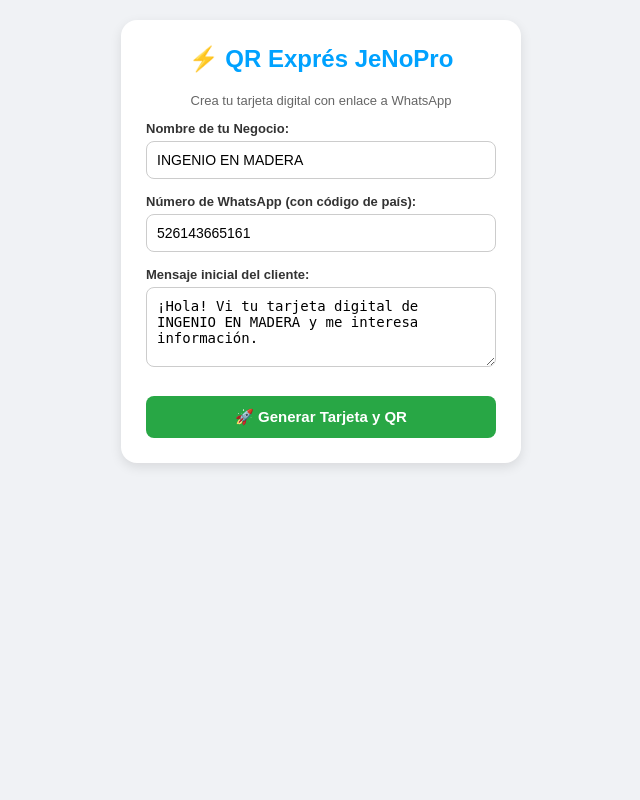
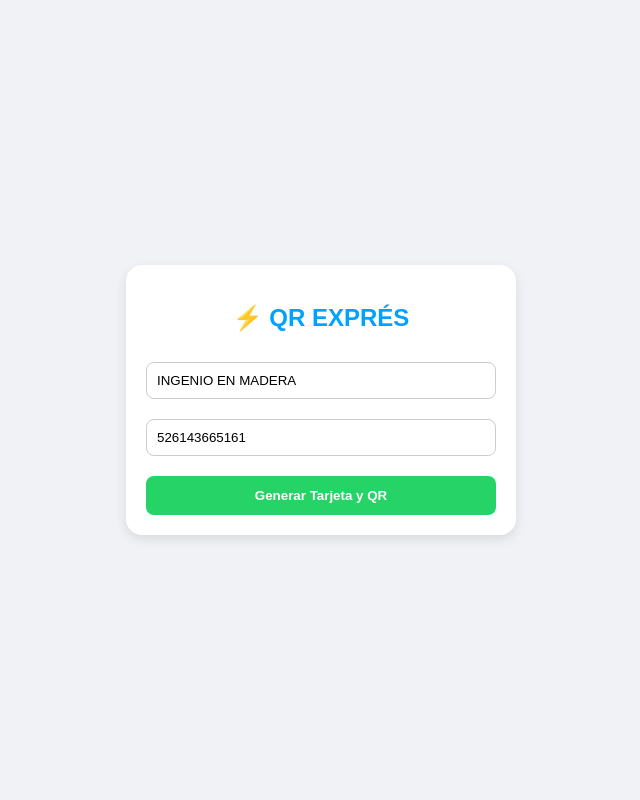
Before and after one commit to Jensau7/qr-expres-jenopro, a Flask app: page / in a window 1280 px wide. Shown: the whole page, without its empty margins (319-959 px from the left). Run offline with Flask 3, Linux system fonts and the light colour scheme.

Commit message:
Ajustar action del formulario a /generar

```diff
--- a/templates/index.html
+++ b/templates/index.html
@@ -5,38 +5,20 @@
     <meta name="viewport" content="width=device-width, initial-scale=1.0">
     <title>QR Exprés JeNoPro</title>
     <style>
-        body { font-family: Arial, sans-serif; background: #f0f2f5; display: flex; justify-content: center; padding: 20px; margin: 0; }
-        .card { background: white; border-radius: 16px; box-shadow: 0 4px 12px rgba(0,0,0,0.1); width: 100%; max-width: 400px; padding: 25px; box-sizing: border-box; text-align: center; }
-        h2 { color: #00a2ff; margin-top: 0; }
-        .form-group { margin-bottom: 15px; text-align: left; }
-        label { display: block; font-size: 13px; font-weight: bold; margin-bottom: 5px; color: #333; }
-        input[type="text"], textarea { width: 100%; padding: 10px; border: 1px solid #ccc; border-radius: 8px; box-sizing: border-box; font-size: 14px; }
-        textarea { resize: vertical; height: 80px; }
-        .btn-submit { background: #28a745; color: white; border: none; width: 100%; padding: 12px; border-radius: 8px; font-weight: bold; font-size: 15px; cursor: pointer; margin-top: 10px; }
+        body { font-family: Arial, sans-serif; background: #f0f2f5; display: flex; justify-content: center; align-items: center; height: 100vh; margin: 0; }
+        .card { background: white; padding: 20px; border-radius: 16px; box-shadow: 0 4px 12px rgba(0,0,0,0.1); width: 100%; max-width: 350px; text-align: center; }
+        h2 { color: #00a2ff; margin-bottom: 20px; }
+        input { width: 100%; padding: 10px; margin: 10px 0; border: 1px solid #ccc; border-radius: 8px; box-sizing: border-box; }
+        button { background: #25d366; color: white; border: none; padding: 12px; width: 100%; border-radius: 8px; font-weight: bold; cursor: pointer; margin-top: 10px; }
     </style>
 </head>
 <body>
     <div class="card">
-        <h2>⚡ QR Exprés JeNoPro</h2>
-        <p style="font-size: 13px; color: #666;">Crea tu tarjeta digital con enlace a WhatsApp</p>
-
-        <form action="/preview" method="POST">
-            <div class="form-group">
-                <label>Nombre de tu Negocio:</label>
-                <input type="text" name="negocio" value="INGENIO EN MADERA" required>
-            </div>
-
-            <div class="form-group">
-                <label>Número de WhatsApp (con código de país):</label>
-                <input type="text" name="telefono" value="526143665161" required>
-            </div>
-
-            <div class="form-group">
-                <label>Mensaje inicial del cliente:</label>
-                <textarea name="mensaje">¡Hola! Vi tu tarjeta digital de INGENIO EN MADERA y me interesa información.</textarea>
-            </div>
-
-            <button type="submit" class="btn-submit">🚀 Generar Tarjeta y QR</button>
+        <h2>⚡ QR EXPRÉS</h2>
+        <form action="/generar" method="POST">
+            <input type="text" name="negocio" value="INGENIO EN MADERA" required>
+            <input type="text" name="telefono" value="526143665161" required>
+            <button type="submit">Generar Tarjeta y QR</button>
         </form>
     </div>
 </body>
```
